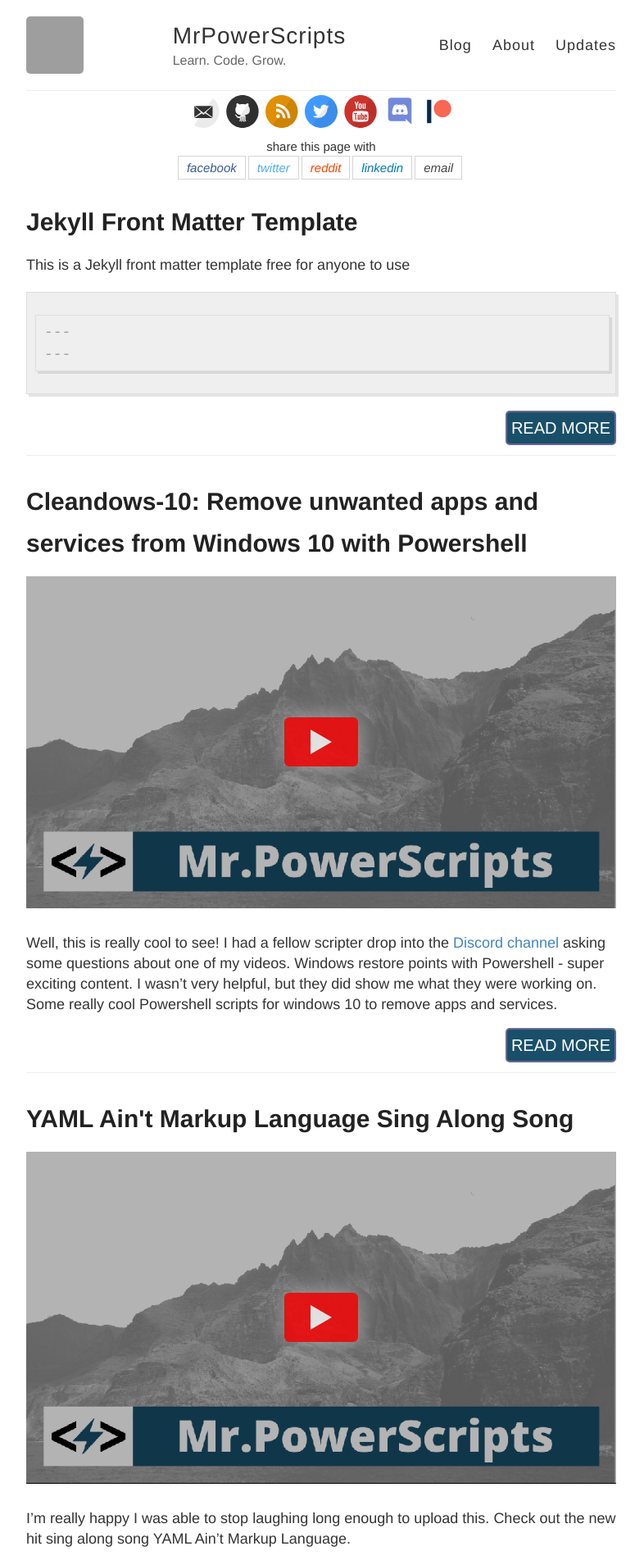
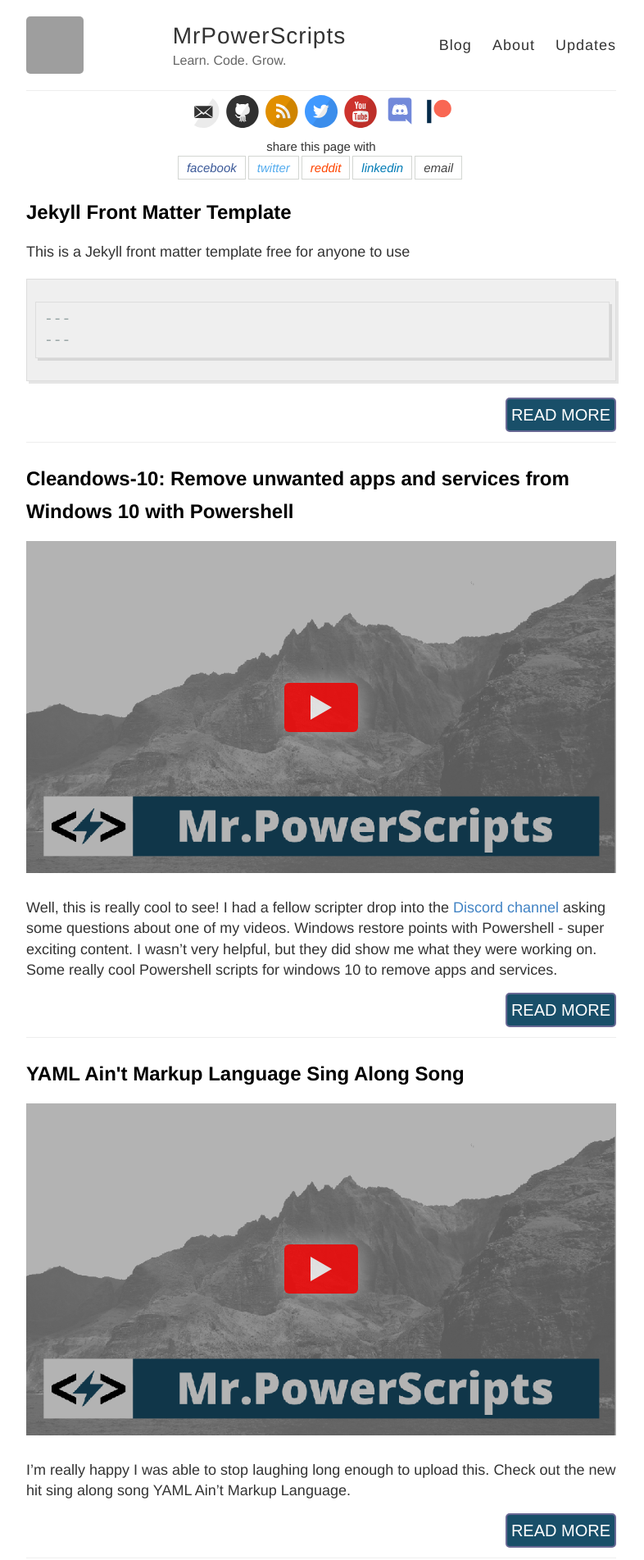
Before and after one commit to MrPowerScripts/MrPowerScripts.com, a Jekyll site: the page built from index.html, in a window 1280 px wide. Shown: the top 1903 px of the page at 82% size, without its empty margins (248-1034 px from the left). Built offline with Jekyll 4.4.1, drawn with Linux system fonts in a browser that asks for light colours; comment, search, counter and statistics services are not loaded; grey boxes are pictures that could not be loaded.

Commit message:
make bing happier

```diff
--- a/_layouts/default.html
+++ b/_layouts/default.html
@@ -1,5 +1,5 @@
 <!DOCTYPE html>
-<html>
+<html lang="en-us">
   <head>
     <title>{% if page.title %}{{ page.title }} – {% endif %}{{ site.name }} – {{ site.description }}</title>
 
@@ -26,7 +26,7 @@
     <div class="wrapper-masthead">
       <div class="container">
         <header class="masthead">
-          <a href="{{ site.baseurl }}/" class="site-avatar"><img src="{{ site.avatar }}" /></a>
+          <a href="{{ site.baseurl }}/" class="site-avatar"><img src="{{ site.avatar }}" alt="site avatar" /></a>
 
           <div class="site-info">
             <h1 class="site-name"><a href="{{ site.baseurl }}/">{{ site.name }}</a></h1>
--- a/index.html
+++ b/index.html
@@ -6,7 +6,7 @@
   {% for post in site.posts %}
     <article class="post">
 
-      <h1><a href="{{ site.baseurl }}{{ post.url }}">{{ post.title }}</a></h1>
+      <h2><a href="{{ site.baseurl }}{{ post.url }}">{{ post.title }}</a></h2>
 
       <div class="entry">
         {{ post.excerpt }}
--- a/style.scss
+++ b/style.scss
@@ -34,6 +34,7 @@
   font-family: $helveticaNeue;
   color: $darkerGray;
   font-weight: bold;
+  color: black;
 
   line-height: 1.7;
   margin: 1em 0 15px;
@@ -44,7 +45,7 @@
   }
 }
 
-h1 {
+h1, h2, h3, h4, h5, h6 {
   font-size: 30px;
   a {
     color: inherit;
```
Also changed, not shown: 404.md (+1 -1 lines).
